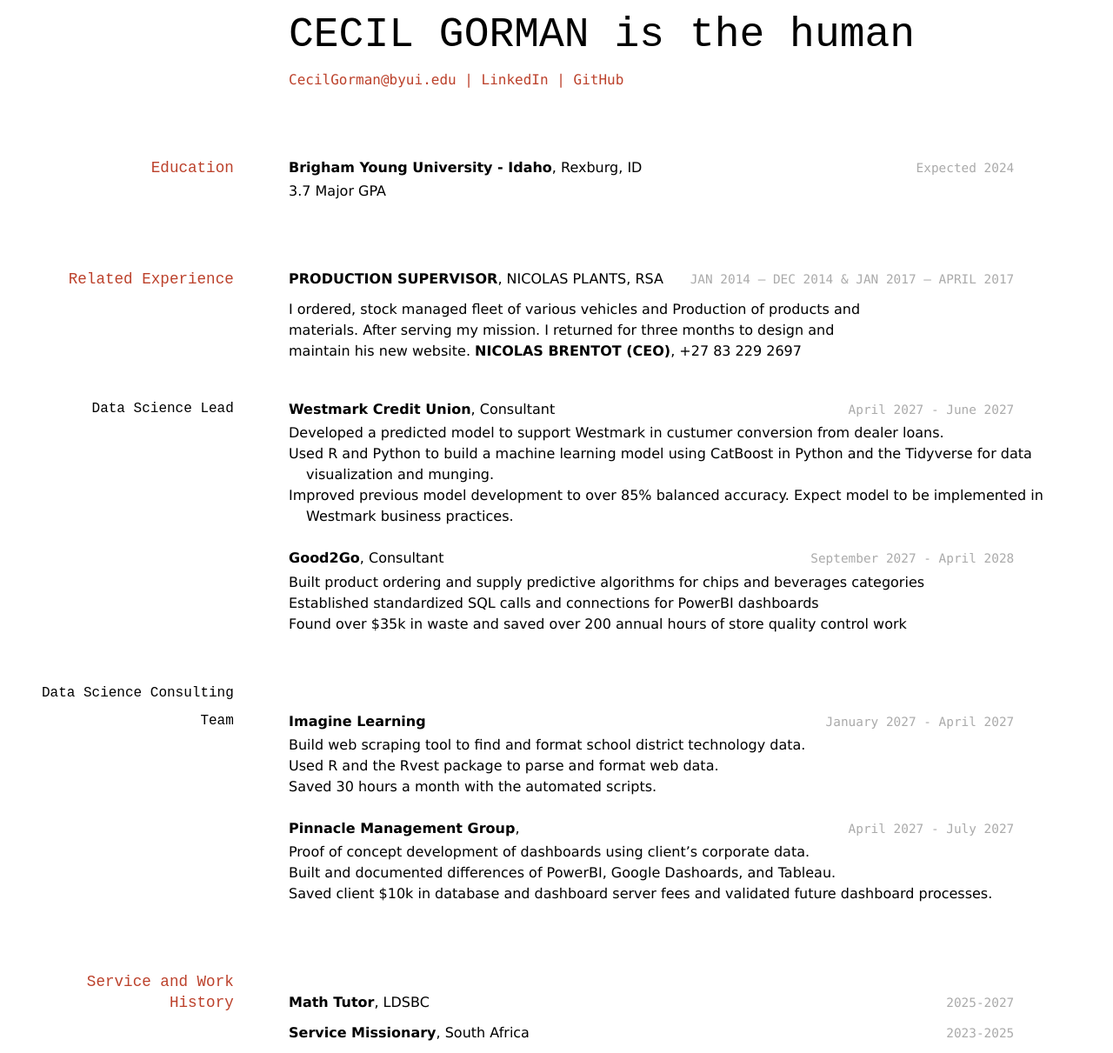
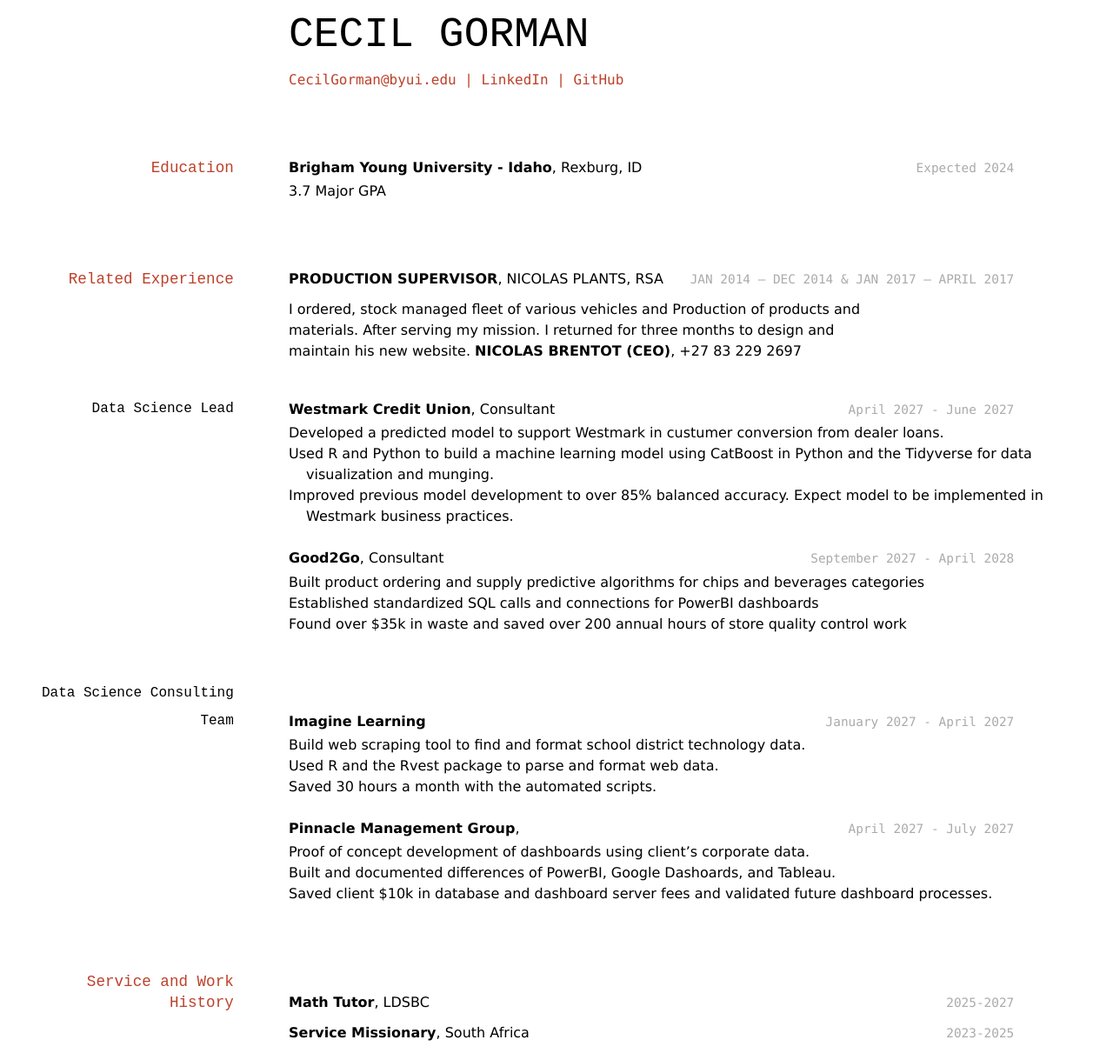
Before and after one commit to CecilGorman/CecilGormanResume, a Jekyll site: the page built from docs/index.md, in a window 1280 px wide. Shown: the whole page at 87% size. Built offline with Jekyll 4.4.1, drawn with Linux system fonts in a browser that asks for light colours.

Commit message:
Update index.md

```diff
--- a/docs/index.md
+++ b/docs/index.md
@@ -2,7 +2,7 @@
 layout: cv
 title: Brigham Young's Resume
 ---
-# CECIL GORMAN is the human
+# CECIL GORMAN
 
 <div id="webaddress">
 <a href="CecilGorman@byui.edu ">CecilGorman@byui.edu </a>
```
